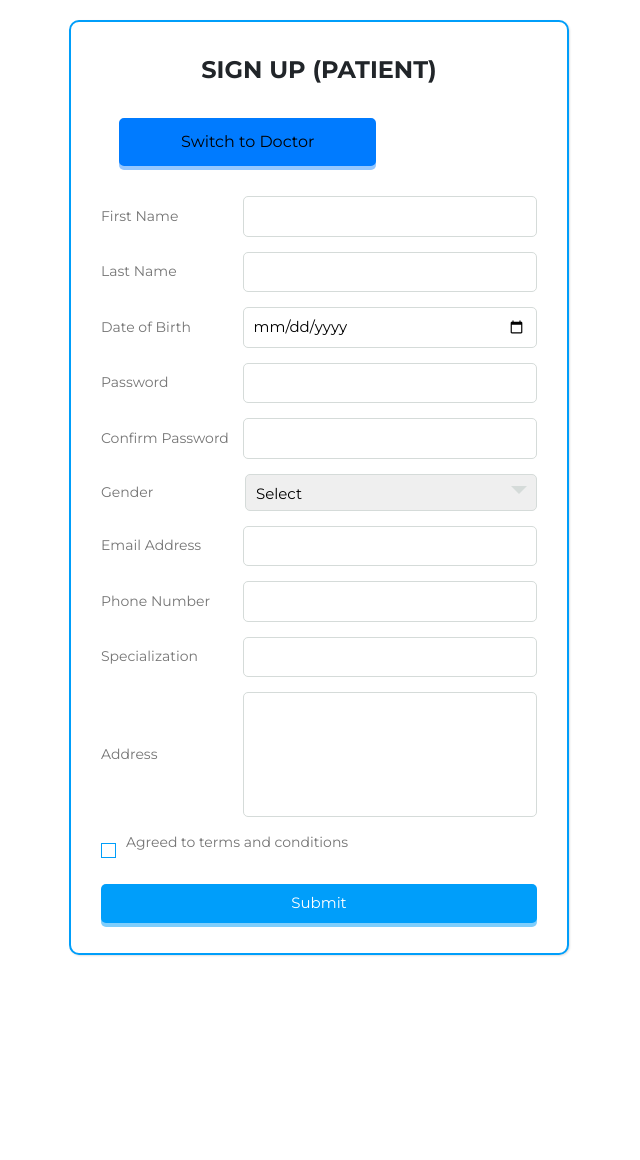
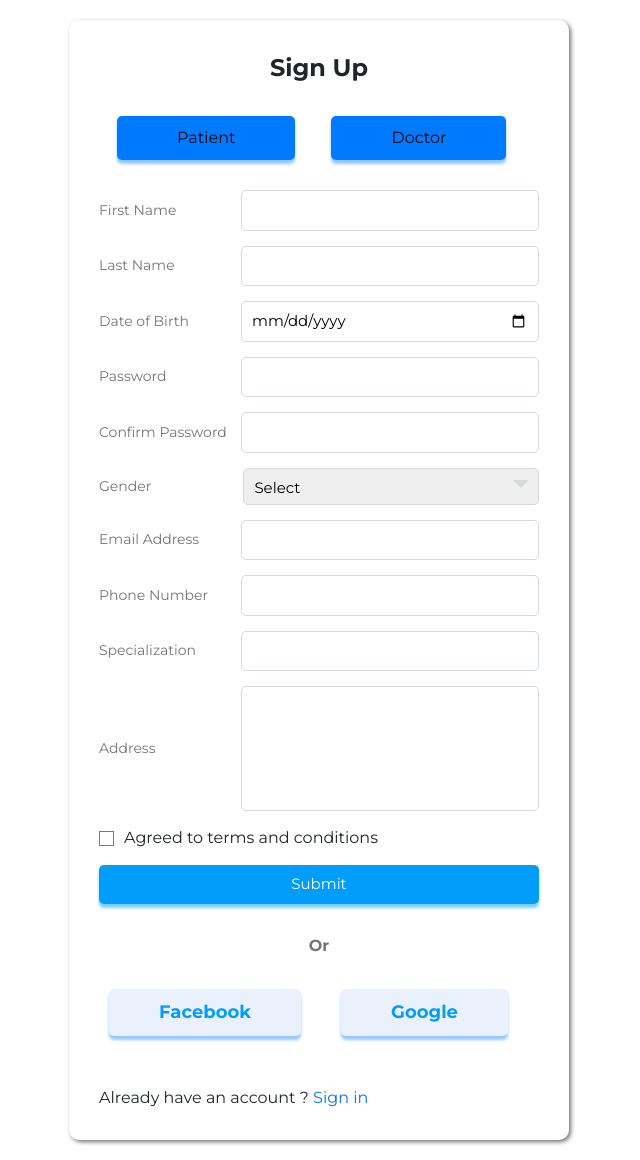
Before and after one commit to omaralex-max/MedixLine-Front-end, a React (Create React App) app: page /signup in a window 1280 px wide. Shown: the whole page, without its empty margins (321-961 px from the left). Before the commit the page ends 975 px from the top, so only its background shows below. Built offline with nearby package versions, Linux system fonts and the light colour scheme; the HTML template or start-up script is replaced by a standard one.

Commit message:
edited form

```diff
--- a/src/components/sign_up/doc_sign_up.jsx
+++ b/src/components/sign_up/doc_sign_up.jsx
@@ -1,12 +1,16 @@
 import React from "react";
 import "./sign.css";
+import { Link } from "react-router-dom";
 
 const DocForm = ({ onSwitchForm }) => {
   return (
     <div className="wrapper">
-      <div className="title">Sign Up (Doctor)</div>
+      <div className="title">Sign Up</div>
       <button onClick={() => onSwitchForm("patient")} className="switch">
-        Switch to Patient
+        Patient
+      </button>
+      <button onClick={() => onSwitchForm("doctor")} className="switch">
+        Doctor
       </button>
       <div className="form">
         <div className="inputfield">
@@ -56,11 +60,11 @@ const DocForm = ({ onSwitchForm }) => {
           <textarea className="textarea" defaultValue={""} />
         </div>
         <div className="inputfield">
-          <label>ID Image</label>
+          <label>National ID</label>
           <input type="file" className="img-btn" />
         </div>
         <div className="inputfield">
-          <label>الرخصه</label>
+          <label>Syndicate ID</label>
           <input type="file" accept="image/*" className="img-btn" />
         </div>
         <div className="inputfield terms">
@@ -68,10 +72,27 @@ const DocForm = ({ onSwitchForm }) => {
             <input type="checkbox" />
             <span className="checkmark" />
           </label>
-          <p>Agreed to terms and conditions</p>
+          <span>Agreed to terms and conditions</span>
         </div>
         <div className="inputfield">
           <input type="submit" defaultValue="Register" className="btn" />
+        </div>
+        <div className="or">
+          <p>Or</p>
+        </div>
+        <div className="out-social">
+          <a href="#">
+            <button className="social fac">Facebook</button>
+          </a>
+          <a href="#">
+            <button className="social goo">Google</button>
+          </a>
+        </div>
+        <div>
+          <label>Already have an account ?</label>{" "}
+          <Link to="#" className="signin">
+            Sign in
+          </Link>
         </div>
       </div>
     </div>
--- a/src/components/sign_up/patient_sign_up.jsx
+++ b/src/components/sign_up/patient_sign_up.jsx
@@ -1,12 +1,16 @@
 import React from "react";
 import "./sign.css";
+import { Link } from "react-router-dom";
 
-const PatientForm = ({ onSwitchForm }) => {
+const DocForm = ({ onSwitchForm }) => {
   return (
     <div className="wrapper">
-      <div className="title">Sign Up (Patient)</div>
+      <div className="title">Sign Up</div>
+      <button onClick={() => onSwitchForm("patient")} className="switch">
+        Patient
+      </button>
       <button onClick={() => onSwitchForm("doctor")} className="switch">
-        Switch to Doctor
+        Doctor
       </button>
       <div className="form">
         <div className="inputfield">
@@ -60,14 +64,31 @@ const PatientForm = ({ onSwitchForm }) => {
             <input type="checkbox" />
             <span className="checkmark" />
           </label>
-          <p>Agreed to terms and conditions</p>
+          <span>Agreed to terms and conditions</span>
         </div>
         <div className="inputfield">
           <input type="submit" defaultValue="Register" className="btn" />
+        </div>
+        <div className="or">
+          <p>Or</p>
+        </div>
+        <div className="out-social">
+          <a href="#">
+            <button className="social fac">Facebook</button>
+          </a>
+          <a href="#">
+            <button className="social goo">Google</button>
+          </a>
+        </div>
+        <div>
+          <label>Already have an account ?</label>{" "}
+          <Link to="#" className="signin">
+            Sign in
+          </Link>
         </div>
       </div>
     </div>
   );
 };
 
-export default PatientForm;
+export default DocForm;
--- a/src/components/sign_up/sign.css
+++ b/src/components/sign_up/sign.css
@@ -16,7 +16,7 @@ body {
   margin: 20px auto;
   box-shadow: 1px 1px 2px rgba(0, 0, 0, 0.125);
   padding: 30px;
-  border: 2px solid #009efa;
+  box-shadow: 2px 2px 4px #757575;
   border-radius: 10px;
 }
 
@@ -24,7 +24,6 @@ body {
   font-size: 24px;
   font-weight: 700;
   margin-bottom: 25px;
-  text-transform: uppercase;
   text-align: center;
 }
 
@@ -152,7 +151,7 @@ body {
   font-size: 15px;
   border: 0px;
   background: #009efa;
-  box-shadow: 0 4px rgba(0, 158, 250, 0.5);
+  box-shadow: 0 4px 3px rgba(0, 158, 250, 0.5);
   color: #fff;
   cursor: pointer;
   border-radius: 5px;
@@ -161,7 +160,7 @@ body {
 
 .wrapper .form .inputfield .btn:hover {
   background: rgba(0, 158, 250, 0.5);
-  box-shadow: 0 4px #009efa;
+  box-shadow: 0 4px 3px #009efa;
   transition: 0.1s;
 }
 .wrapper .form .inputfield .btn:active {
@@ -186,6 +185,7 @@ body {
 }
 .img-btn {
   padding: 10px;
+  width: 100%;
   border: 2px solid #007bff;
   border-radius: 5px;
   background-color: #f1f1f1;
@@ -193,18 +193,55 @@ body {
   cursor: pointer;
 }
 .switch {
-    padding: 10px 60px;
-    margin: 5px 18px 30px 18px;
-    border-radius: 5px;
-    border: 2px solid #007bff;
-    background: #007bff;
-    box-shadow: 0 4px #007bff6b;
+  padding: 10px 60px;
+  margin: 5px 18px 30px 18px;
+  border-radius: 5px;
+  border: 0px;
+  background: #007bff;
+  box-shadow: 0 4px 3px #007bff6b;
 }
-.switch:hover{
+.switch:hover {
   background: #007bff6b;
-  box-shadow: 0 4px #009efa;
+  box-shadow: 0 4px 3px #009efa;
   transition: 0.1s;
 }
-.switch:active{
+.switch:active {
   transform: translateY(4px);
 }
+.signin {
+  text-decoration: none;
+}
+
+.social {
+  padding: 10px 50px 10px 50px;
+  margin: 15px 30px 50px 10px;
+  border-radius: 5px;
+  border: 0px;
+  color: #009efa;
+  background: #ebf0fd;
+  box-shadow: 0 4px 3px #007bff6b;
+  font-size: large;
+  font-weight: 600;
+}
+.social:active{
+  transform: translateY(4px);
+
+}
+.or{
+  text-align: center;
+  margin-top: 30px;
+  font-weight: 600;
+  color: #757575;
+}
+.fac:hover{
+  background: #007bff;
+  box-shadow: 0 4px 3px #bbbbbb;
+  transition: 0.1s;
+  color: #ebf0fd;
+}
+.goo:hover{
+  background-color: rgba(250, 5, 5, 0.747);
+  transition: 0.1s;
+  color: #ebf0fd;
+  box-shadow: 0 4px 3px #bbbbbb;
+}
--- a/src/pages/sign_up.jsx
+++ b/src/pages/sign_up.jsx
@@ -3,21 +3,18 @@ import DocForm from '../components/sign_up/doc_sign_up';
 import PatientForm from '../components/sign_up/patient_sign_up';
 
 const Sign_up = () => {
-  // State to control which form to show: default is 'patient'
   const [isDoctorForm, setIsDoctorForm] = useState(false);
 
-  // Function to handle form switching
   const handleSwitchForm = (formType) => {
     if (formType === 'doctor') {
-      setIsDoctorForm(true);  // Show doctor form
+      setIsDoctorForm(true);
     } else {
-      setIsDoctorForm(false);  // Show patient form
+      setIsDoctorForm(false);
     }
   };
 
   return (
     <div>
-      {/* Conditionally render the form based on the state */}
       {isDoctorForm ? (
         <DocForm onSwitchForm={handleSwitchForm} />
       ) : (
```
